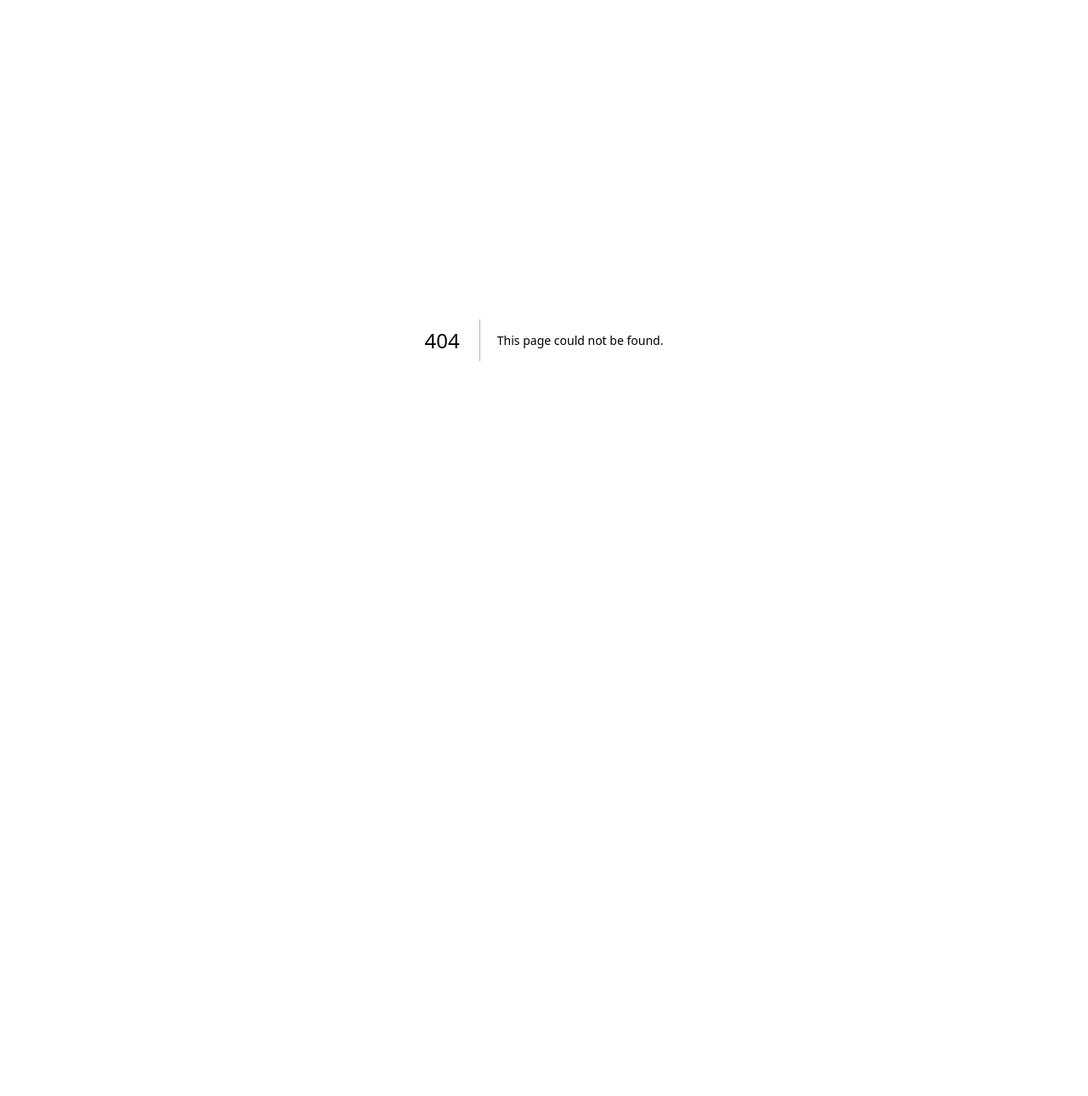
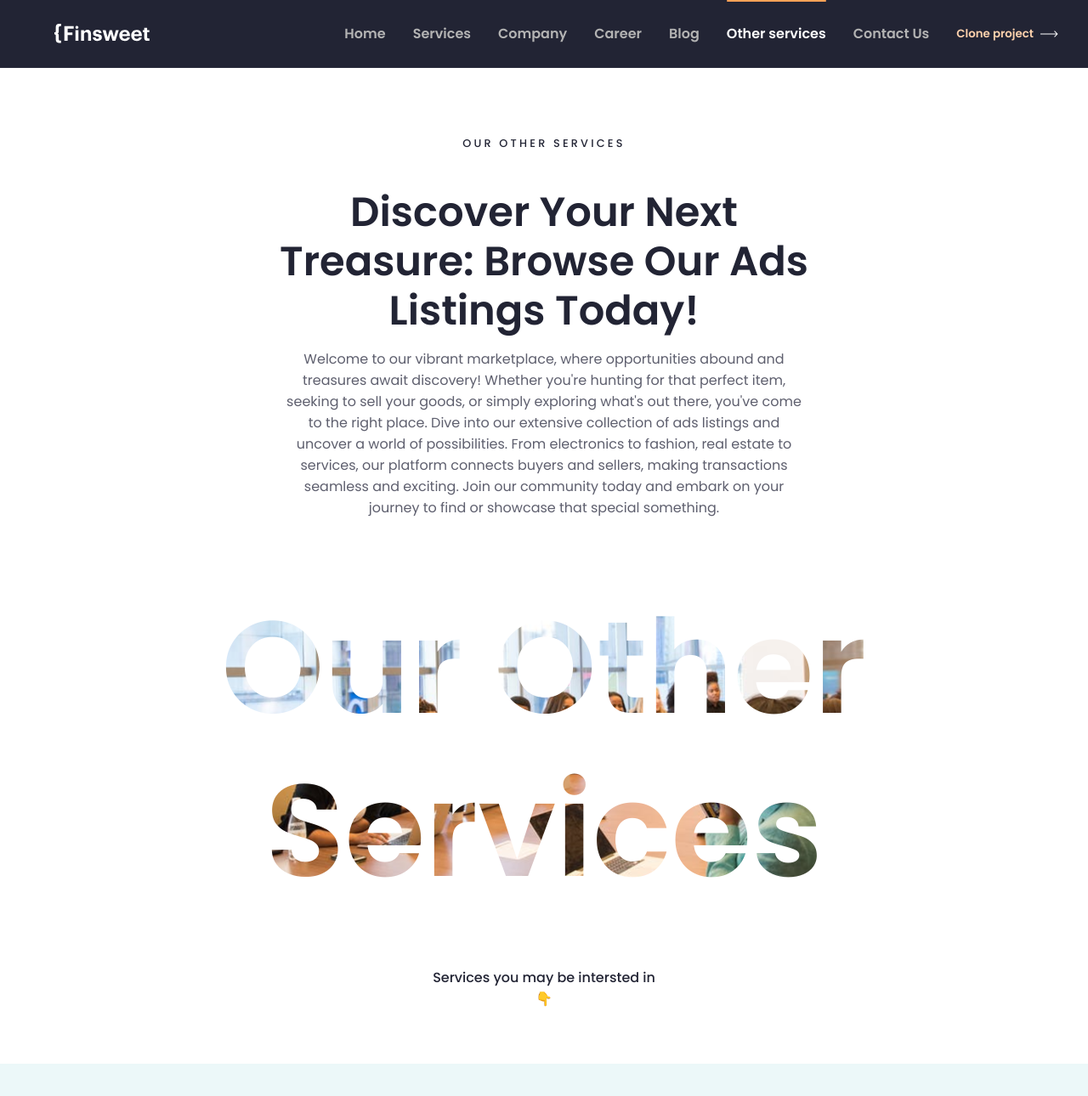
Before and after one commit to codepraycode/finsweet, a Next.js app: page /ads in a window 1280 px wide. Before the commit this address had no page. Shown: the top 1290 px of the page at 85% size. Before the commit the page ends 800 px from the top, so only its background shows below. Built offline with nearby package versions, Linux system fonts and the light colour scheme.

Commit message:
Add ads page

```diff
--- /dev/null
+++ b/src/app/ads/page.tsx
@@ -0,0 +1,52 @@
+import { AdsListItems } from "@/components/AdsSection";
+import FooterSection from "@/components/Footer";
+import Header from "@/components/Header";
+import Section from "@/components/UI/Section";
+
+const AdsPage = () => {
+    return (
+        <>
+            <Header />
+
+            <Section
+                name="ads-hero"
+                padded
+                containerClassName="ads-wrapper"
+
+            >
+                <h1>
+                    <span className="section-header">Our Other services</span><br/>
+                    <span className="section-h1">
+                        Discover Your Next Treasure: Browse Our Ads Listings Today!
+                    </span>
+                </h1>
+
+                <p className="section-p">
+                    Welcome to our vibrant marketplace, where opportunities abound and treasures await discovery! Whether you're hunting for that perfect item, seeking to sell your goods, or simply exploring what's out there, you've come to the right place. Dive into our extensive collection of ads listings and uncover a world of possibilities. From electronics to fashion, real estate to services, our platform connects buyers and sellers, making transactions seamless and exciting. Join our community today and embark on your journey to find or showcase that special something.
+                </p>
+            </Section>
+
+            <h2 className="grand-title">Our Other Services</h2>
+
+            <p className="anchor text-center">
+                <a>Services you may be intersted in <br/> 👇</a>
+            </p>
+
+
+            <Section
+                padded
+                name="ads-list"
+                wrapperClassName="bg-blue-accent"
+            >
+
+                <AdsListItems/>
+            </Section>
+
+
+            <FooterSection />
+
+        </>
+    )
+};
+
+export default AdsPage;
--- a/src/app/layout.tsx
+++ b/src/app/layout.tsx
@@ -15,7 +15,11 @@ export default function RootLayout({
     }>) {
     return (
         <html lang="en">
-            <body>{children}</body>
+            <body>
+                <main>
+                    {children}
+                </main>
+            </body>
         </html>
     );
 }
--- /dev/null
+++ b/src/components/AdsSection.tsx
@@ -0,0 +1,58 @@
+import siteData from "@/data.json";
+import Button from "./UI/Button";
+import Section from "./UI/Section";
+
+
+const {adsHighlight} = siteData;
+
+
+export const AdsListItems = () => {
+    return (
+        <div className="ads-highlights">
+            {
+                adsHighlight.highlights.map((item, i) => (
+
+                    <article className="blog-card" key={i}>
+                        <div
+                            className="feature-img"
+                            style={{backgroundImage:`url(${item.image.url})`}}
+                        />
+
+                        <div className="details">
+                            <h1>{item.title}</h1>
+                            <br/>
+                            <p>{item.description}</p>
+                            <br/>
+                            <Button
+                                label={item.cta.label}
+                                link={item.cta.link}
+                                className={item.cta.className}
+                            />
+                        </div>
+                    </article>
+                ))
+            }
+
+        </div>
+    )
+}
+
+const AdsSection = () => {
+    return (
+        <Section
+            wrapperClassName="bg-blue-accent"
+            padded
+            name="ads"
+        >
+            <h1 className="section-h1 box-cap box-cap--blue">
+                {adsHighlight.main}
+            </h1>
+            <br/><br/>
+
+            <AdsListItems />
+
+        </Section>
+    )
+}
+
+export default AdsSection;
--- a/src/components/UI/NavLink.tsx
+++ b/src/components/UI/NavLink.tsx
@@ -1,6 +1,7 @@
+'use client';
 import Link from 'next/link';
 import React from 'react';
-import Button from './Button';
+import { usePathname } from 'next/navigation';
 
 type NavLink = {
     url: string,
@@ -14,7 +15,17 @@ interface NavLinksProps {
     cta?: React.ReactNode
 }
 
+
+function isPathActive(urlPath: string, link: string) {
+
+    if ((urlPath === '/') && (link !== '/') ) return false;
+
+    return link.includes(urlPath);
+}
+
 export default function NavLinks({ links, cta }: NavLinksProps ) {
+    const path = usePathname();
+
     return (
         <nav>
             <label className="hambugger" htmlFor='menu-toggle'>
@@ -32,7 +43,7 @@ export default function NavLinks({ links, cta }: NavLinksProps ) {
                             <li key={i}>
                                 <Link
                                     href={item.url}
-                                className={`${item.active ? 'active' : ''}`}
+                                    className={`${isPathActive(path, item.url) ? 'active' : ''}`}
                                 >
                                     {item.label}
                                 </Link>
--- a/src/components/UI/Section.tsx
+++ b/src/components/UI/Section.tsx
@@ -11,13 +11,13 @@ interface SectionProps {
 
 export default function Section(props: SectionProps) {
 
-    let containerClassName = props.name + " container ";
+    let containerClassName =  "container " + props.containerClassName;
 
-    if (props.padded) containerClassName += "container--padded ";
+    if (props.padded) containerClassName += " container--padded ";
 
     return (
-        <section className={`${props.wrapperClassName}`}>
-            <div className={containerClassName.trim()}>
+        <section className={`${props.name} ${props.wrapperClassName}`}>
+            <div className={`${containerClassName}`.trim()}>
                 { props.children }
             </div>
         </section>
--- a/src/data.json
+++ b/src/data.json
@@ -25,6 +25,11 @@
                 "url": "/blog",
                 "active": false,
                 "label": "Blog"
+            },
+            {
+                "url": "/ads",
+                "active": false,
+                "label": "Other services"
             },
             {
                 "url": "/contact-us",
@@ -437,7 +442,7 @@
                 "description": "Elevate your artistic journey with our premium art supplies! From vibrant acrylic paints to high-quality brushes and canvas, we provide everything you need to express your creativity. Whether you're a seasoned artist or just starting out, our diverse range of products caters to all skill levels. Explore our collection today and unleash your imagination!",
                 "cta": {
                     "label": "See more",
-                    "link": "/",
+                    "link": "/ads",
                     "className": "btn-transparent btn-with-arrow arrow-dark nav-cta"
                 },
                 "image": {
@@ -452,7 +457,7 @@
                 "description": "Indulge in pure bliss with our rejuvenating spa day packages! Treat yourself or a loved one to a day of tranquility and pampering with our expertly crafted treatments. From soothing massages to revitalizing facials, our experienced therapists ensure a serene and revitalizing experience. Book your escape today and immerse yourself in ultimate relaxation!",
                 "cta": {
                     "label": "See more",
-                    "link": "/",
+                    "link": "/ads",
                     "className": "btn-transparent btn-with-arrow arrow-dark nav-cta"
                 },
                 "image": {
@@ -467,7 +472,7 @@
                 "description": "Indulge in pure bliss with our rejuvenating spa day packages! Treat yourself or a loved one to a day of tranquility and pampering with our expertly crafted treatments. From soothing massages to revitalizing facials, our experienced therapists ensure a serene and revitalizing experience. Book your escape today and immerse yourself in ultimate relaxation!",
                 "cta": {
                     "label": "See more",
-                    "link": "/",
+                    "link": "/ads",
                     "className": "btn-transparent btn-with-arrow arrow-dark nav-cta"
                 },
                 "image": {
--- a/src/styles/_utilities.scss
+++ b/src/styles/_utilities.scss
@@ -160,6 +160,10 @@
     }
     &-uppercase {
         text-transform: uppercase;
+    }
+    &-center {
+        text-align: center;
+        // background-color: red;
     }
 }
 
--- a/src/styles/styles.scss
+++ b/src/styles/styles.scss
@@ -710,10 +710,7 @@ header {
 }
 
 
-.ads {
-        // @include mixins.sm {
-        //         display: none;
-        //     }
+
 .ads-highlights {
     @include flex;
     flex-direction: column;
@@ -767,7 +764,6 @@ header {
 
             a {
                 --arrow-distance: 6.5rem;
-                }
             }
         }
     }
@@ -973,3 +969,51 @@ header {
         }
     }
 }
+
+
+.ads-hero {
+    text-align: center;
+    h1 {
+        width: 40rem;
+        max-width: 100%;
+        // background-color: red;
+
+        margin-inline: auto;
+    }
+    p {
+        width: 38rem;
+        max-width: 100%;
+    }
+    .ads-wrapper {
+        padding: 5rem 0;
+    }
+}
+
+
+.grand-title {
+    // background-color: red;
+    text-align: center;
+    font-size: 17vw;
+    line-height: 5rem;
+
+    @include mixins.md {
+        font-size: 12vw;
+        line-height: 12rem;
+        background-position: 40% 75%;
+    }
+
+    margin-block: 0 !important;
+    background-position: 20% 75%;
+
+    background-image: url('/images/about-us/img-1.png');
+    background-clip: text;
+    color: transparent;
+
+}
+
+.anchor {
+    margin-block: 4rem;
+    @include mixins.poppins-medium
+}
+// h2 {
+// }
```
Also changed, not shown: src/app/page.tsx (+4 -4 lines), src/components/AddSection.tsx (deleted, +0 -53 lines), 1 other file (tests, documents, lock files or other folders). Lines whose indentation alone changed are shown as unchanged.
